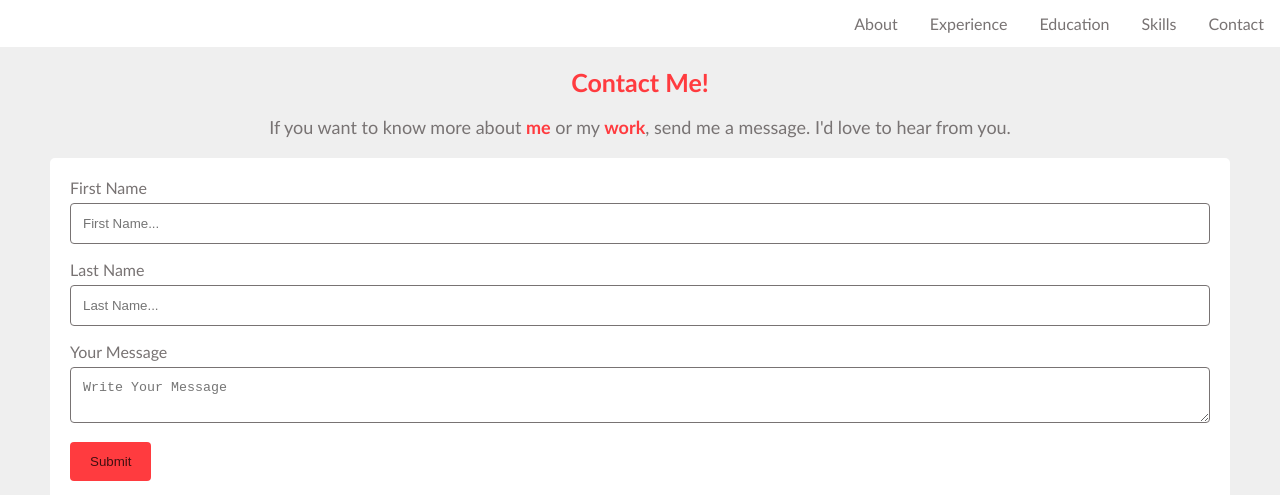
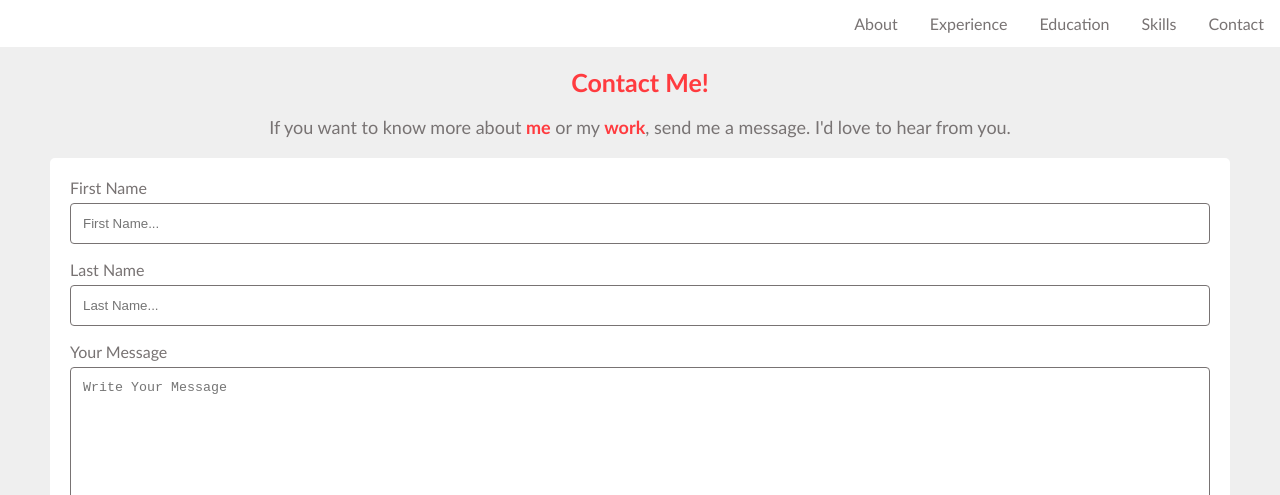
Before and after one commit to tchapman114/Portfolio, a plain HTML site: page pages/contact.html in a window 1280 px wide. Shown: the top 495 px of the page. Drawn offline with Linux system fonts and the light colour scheme.

Commit message:
Updating the contact form

```diff
--- a/style/pagesStyle.css
+++ b/style/pagesStyle.css
@@ -242,6 +242,9 @@ img {
 }
 
 /* contact form */
+.contact-form {
+  height: 500px;
+}
 input[type="text"], /* selector for input tag with type text*/
 select,
 textarea {
@@ -252,7 +255,10 @@ textarea {
   box-sizing: border-box; /* Make sure that padding and width stays in place */
   margin-top: 6px;
   margin-bottom: 16px;
-  resize: vertical; /* Allow the user to vertically resize the textarea */
+  resize: inherit; /* Not resizable by the user */
+}
+textarea {
+  height: 200px; /* adjusting the hight of the text box */
 }
 
 /* Style the submit button with a specific background color etc */
```
